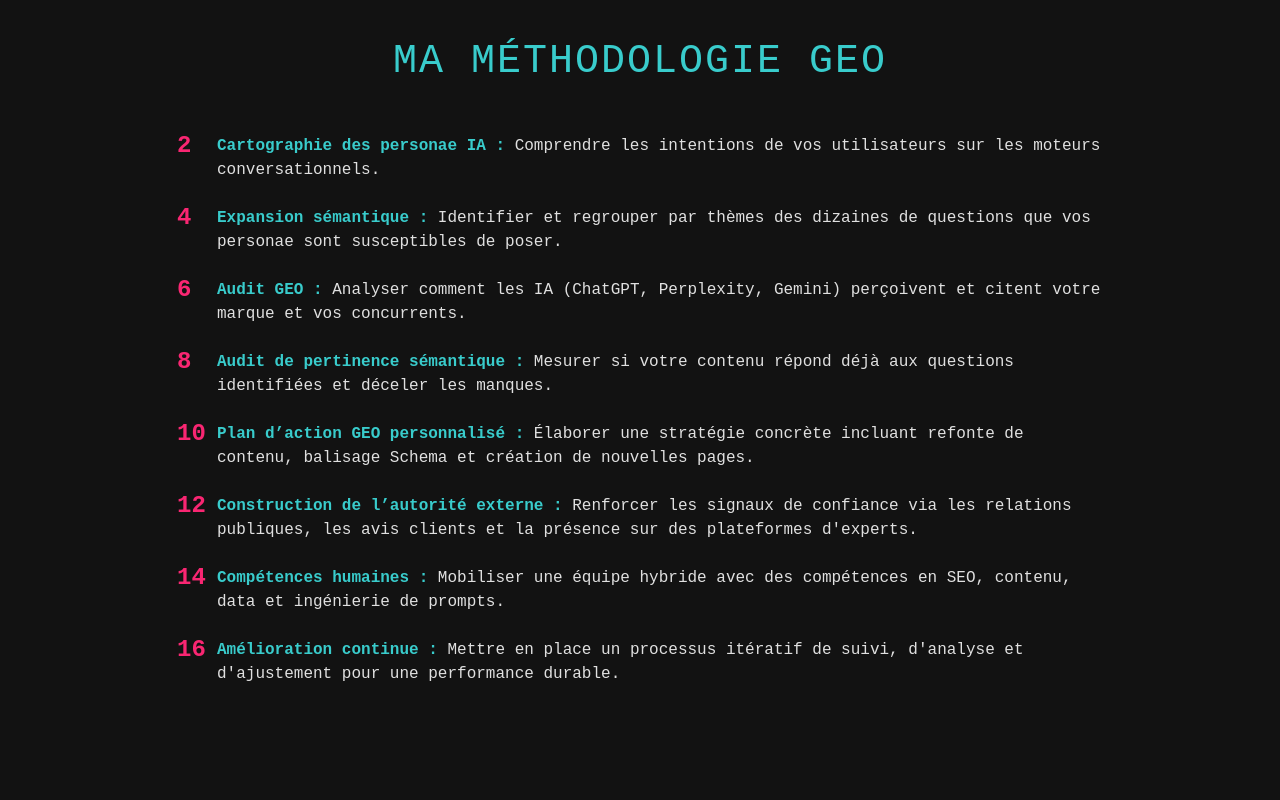
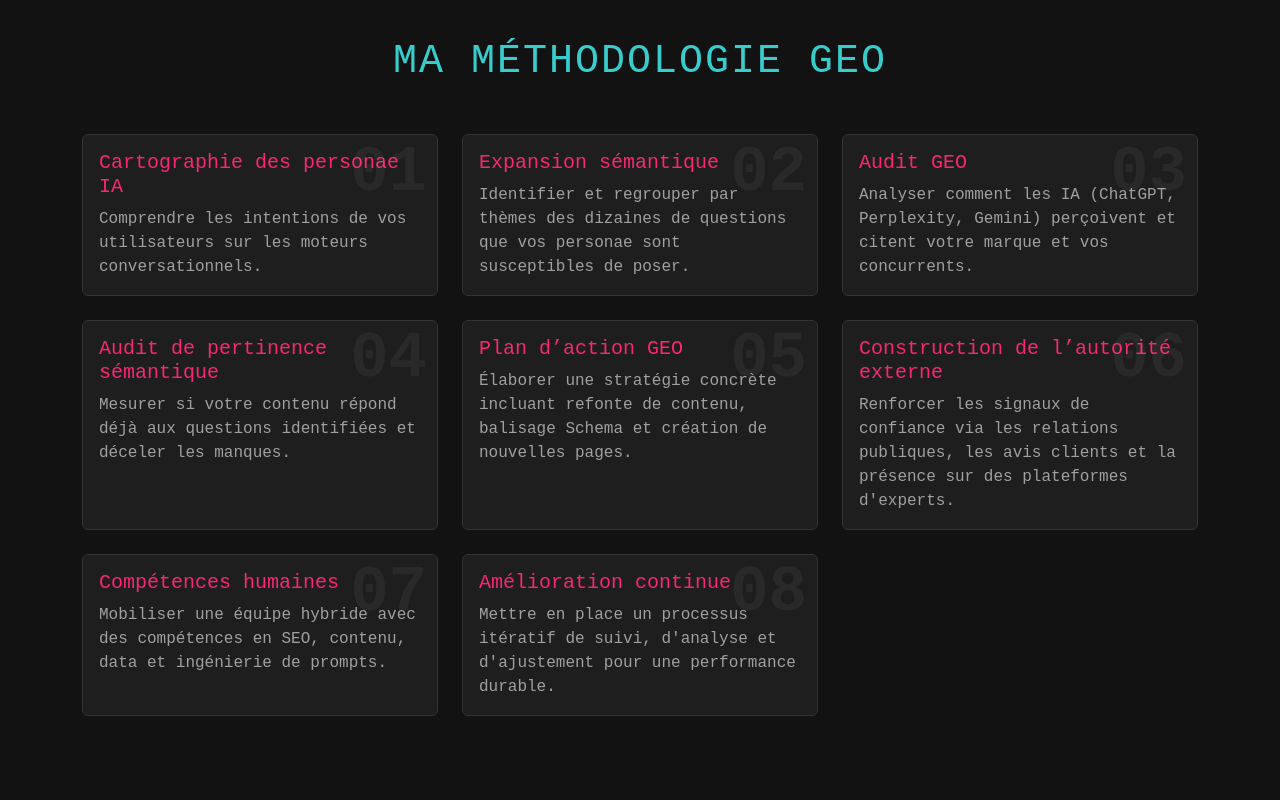
Before and after one commit to JuJu78/consultant-generative-engine-optimization, a plain HTML site: page home.html in a window 1280 px wide. Shown: the part 1580-2380 px from the top of the page. Drawn offline with nearby package versions, Linux system fonts and the light colour scheme.

Commit message:
feat:Refactor-Methodology-To-Cards-And-Update-Contact-Section

```diff
--- a/home.css
+++ b/home.css
@@ -77,6 +77,7 @@ body {
 .methodology-list {
     list-style: none;
     padding-left: 0;
+    counter-reset: methodology-counter;
 }
 
 .methodology-list li {
@@ -86,8 +87,8 @@ body {
 }
 
 .methodology-list li::before {
-    content: counter(list-item);
-    counter-increment: list-item;
+    content: counter(methodology-counter);
+    counter-increment: methodology-counter;
     position: absolute;
     left: 0;
     top: 0;
@@ -99,6 +100,28 @@ body {
 
 .methodology-list li strong {
     color: #39CCCC;
+}
+
+.methodology-card {
+    background-color: #1e1e1e;
+    border: 1px solid #333;
+    transition: transform 0.3s;
+    position: relative;
+    overflow: hidden;
+}
+
+.methodology-card .card-title {
+    color: #F92672;
+}
+
+.methodology-step-number {
+    position: absolute;
+    top: -10px;
+    right: 10px;
+    font-size: 4rem;
+    font-weight: bold;
+    color: rgba(255, 255, 255, 0.05);
+    z-index: 0;
 }
 
 .card:hover {
--- a/home.html
+++ b/home.html
@@ -87,17 +87,77 @@
                 <h2 class="section-heading">Ma Méthodologie GEO</h2>
             </div>
             <div class="row">
-                <div class="col-lg-10 mx-auto">
-                    <ol class="methodology-list">
-                        <li><strong>Cartographie des personae IA :</strong> Comprendre les intentions de vos utilisateurs sur les moteurs conversationnels.</li>
-                        <li><strong>Expansion sémantique :</strong> Identifier et regrouper par thèmes des dizaines de questions que vos personae sont susceptibles de poser.</li>
-                        <li><strong>Audit GEO :</strong> Analyser comment les IA (ChatGPT, Perplexity, Gemini) perçoivent et citent votre marque et vos concurrents.</li>
-                        <li><strong>Audit de pertinence sémantique :</strong> Mesurer si votre contenu répond déjà aux questions identifiées et déceler les manques.</li>
-                        <li><strong>Plan d’action GEO personnalisé :</strong> Élaborer une stratégie concrète incluant refonte de contenu, balisage Schema et création de nouvelles pages.</li>
-                        <li><strong>Construction de l’autorité externe :</strong> Renforcer les signaux de confiance via les relations publiques, les avis clients et la présence sur des plateformes d'experts.</li>
-                        <li><strong>Compétences humaines :</strong> Mobiliser une équipe hybride avec des compétences en SEO, contenu, data et ingénierie de prompts.</li>
-                        <li><strong>Amélioration continue :</strong> Mettre en place un processus itératif de suivi, d'analyse et d'ajustement pour une performance durable.</li>
-                    </ol>
+                <div class="col-md-6 col-lg-4 mb-4">
+                    <div class="card methodology-card h-100">
+                        <div class="card-body">
+                            <span class="methodology-step-number">01</span>
+                            <h5 class="card-title">Cartographie des personae IA</h5>
+                            <p class="card-text">Comprendre les intentions de vos utilisateurs sur les moteurs conversationnels.</p>
+                        </div>
+                    </div>
+                </div>
+                <div class="col-md-6 col-lg-4 mb-4">
+                    <div class="card methodology-card h-100">
+                        <div class="card-body">
+                            <span class="methodology-step-number">02</span>
+                            <h5 class="card-title">Expansion sémantique</h5>
+                            <p class="card-text">Identifier et regrouper par thèmes des dizaines de questions que vos personae sont susceptibles de poser.</p>
+                        </div>
+                    </div>
+                </div>
+                <div class="col-md-6 col-lg-4 mb-4">
+                    <div class="card methodology-card h-100">
+                        <div class="card-body">
+                            <span class="methodology-step-number">03</span>
+                            <h5 class="card-title">Audit GEO</h5>
+                            <p class="card-text">Analyser comment les IA (ChatGPT, Perplexity, Gemini) perçoivent et citent votre marque et vos concurrents.</p>
+                        </div>
+                    </div>
+                </div>
+                <div class="col-md-6 col-lg-4 mb-4">
+                    <div class="card methodology-card h-100">
+                        <div class="card-body">
+                            <span class="methodology-step-number">04</span>
+                            <h5 class="card-title">Audit de pertinence sémantique</h5>
+                            <p class="card-text">Mesurer si votre contenu répond déjà aux questions identifiées et déceler les manques.</p>
+                        </div>
+                    </div>
+                </div>
+                <div class="col-md-6 col-lg-4 mb-4">
+                    <div class="card methodology-card h-100">
+                        <div class="card-body">
+                            <span class="methodology-step-number">05</span>
+                            <h5 class="card-title">Plan d’action GEO</h5>
+                            <p class="card-text">Élaborer une stratégie concrète incluant refonte de contenu, balisage Schema et création de nouvelles pages.</p>
+                        </div>
+                    </div>
+                </div>
+                <div class="col-md-6 col-lg-4 mb-4">
+                    <div class="card methodology-card h-100">
+                        <div class="card-body">
+                            <span class="methodology-step-number">06</span>
+                            <h5 class="card-title">Construction de l’autorité externe</h5>
+                            <p class="card-text">Renforcer les signaux de confiance via les relations publiques, les avis clients et la présence sur des plateformes d'experts.</p>
+                        </div>
+                    </div>
+                </div>
+                <div class="col-md-6 col-lg-4 mb-4">
+                    <div class="card methodology-card h-100">
+                        <div class="card-body">
+                            <span class="methodology-step-number">07</span>
+                            <h5 class="card-title">Compétences humaines</h5>
+                            <p class="card-text">Mobiliser une équipe hybride avec des compétences en SEO, contenu, data et ingénierie de prompts.</p>
+                        </div>
+                    </div>
+                </div>
+                <div class="col-md-6 col-lg-4 mb-4">
+                    <div class="card methodology-card h-100">
+                        <div class="card-body">
+                            <span class="methodology-step-number">08</span>
+                            <h5 class="card-title">Amélioration continue</h5>
+                            <p class="card-text">Mettre en place un processus itératif de suivi, d'analyse et d'ajustement pour une performance durable.</p>
+                        </div>
+                    </div>
                 </div>
             </div>
         </div>
@@ -129,6 +189,7 @@
     <section id="contact" class="bg-light py-5">
         <div class="container">
             <div class="text-center mb-5">
+                <p class="lead">Prêt à devenir la référence que les IA citent ?</p>
                 <h2 class="section-heading">Contactez-moi</h2>
             </div>
             <div class="row">
```
